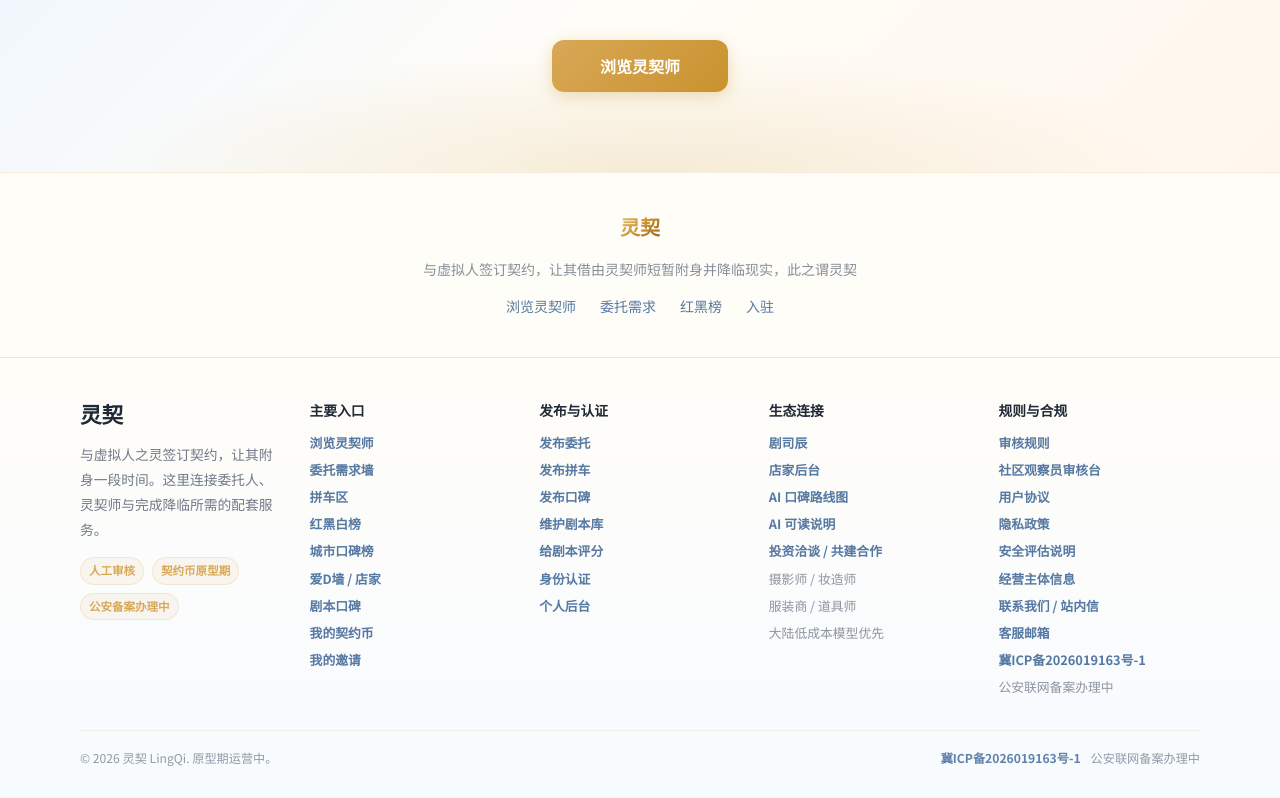
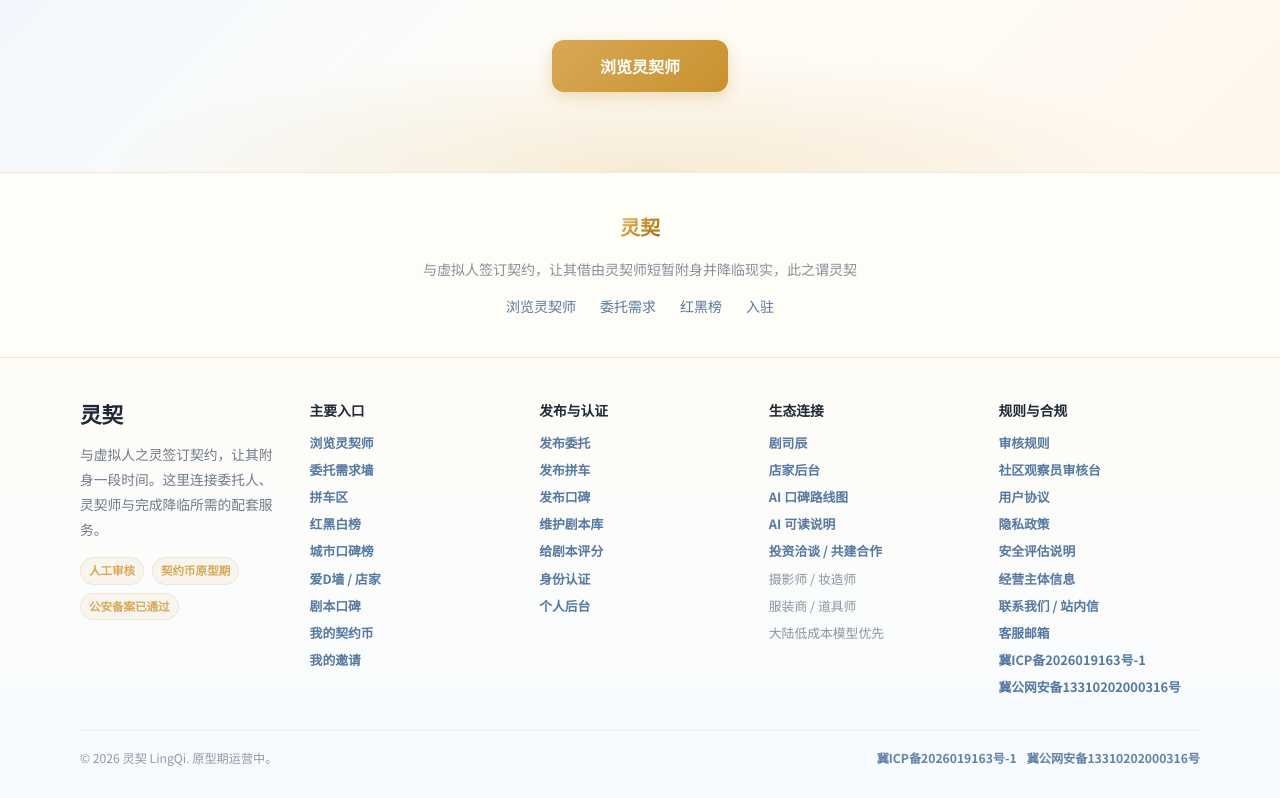
Before and after one commit to ToTheDeepSpace/LingQi, a React (Vite) app: page / in a window 1280 px wide. Shown: the part 4037-4835 px from the top of the page. Built offline with nearby package versions, Linux system fonts and the light colour scheme.

Commit message:
chore: publish public security备案 record

```diff
--- a/src/App.tsx
+++ b/src/App.tsx
@@ -39,6 +39,8 @@ const BusinessLicense = lazy(() => pageLoaders.legal().then(module => ({ default
 
 const CONTACT_EMAIL = 'basara-twenty@foxmail.com';
 const ICP_RECORD_NO = '冀ICP备2026019163号-1';
+const MPS_RECORD_NO = '冀公网安备13310202000316号';
+const MPS_RECORD_URL = 'https://beian.mps.gov.cn/#/query/webSearch?code=13310202000316';
 
 function AppLayout() {
   const { pathname } = useLocation();
@@ -131,7 +133,7 @@ function SiteFooter() {
             <div style={{ display: 'flex', gap: 8, flexWrap: 'wrap', marginTop: 16 }}>
               <FooterBadge>人工审核</FooterBadge>
               <FooterBadge>契约币原型期</FooterBadge>
-              <FooterBadge>公安备案办理中</FooterBadge>
+              <FooterBadge>公安备案已通过</FooterBadge>
             </div>
           </div>
           <FooterColumn title="主要入口">
@@ -174,14 +176,14 @@ function SiteFooter() {
             <FooterLink to="/contact">联系我们 / 站内信</FooterLink>
             <FooterExternal href={`mailto:${CONTACT_EMAIL}`}>客服邮箱</FooterExternal>
             <FooterExternal href="https://beian.miit.gov.cn/">{ICP_RECORD_NO}</FooterExternal>
-            <FooterText>公安联网备案办理中</FooterText>
+            <FooterExternal href={MPS_RECORD_URL}>{MPS_RECORD_NO}</FooterExternal>
           </FooterColumn>
         </div>
         <div style={{ display: 'flex', justifyContent: 'space-between', gap: 16, flexWrap: 'wrap', marginTop: 34, paddingTop: 18, borderTop: '1px solid rgba(201,146,46,0.14)', fontSize: '0.76rem', color: 'rgba(71,85,105,0.58)' }}>
           <span>© {new Date().getFullYear()} 灵契 LingQi. 原型期运营中。</span>
           <span style={{ display: 'inline-flex', gap: 10, flexWrap: 'wrap', alignItems: 'center' }}>
             <a href="https://beian.miit.gov.cn/" target="_blank" rel="noopener noreferrer" style={{ color: 'rgba(39,83,137,0.72)', textDecoration: 'none', fontWeight: 700 }}>{ICP_RECORD_NO}</a>
-            <span>公安联网备案办理中</span>
+            <a href={MPS_RECORD_URL} target="_blank" rel="noopener noreferrer" style={{ color: 'rgba(39,83,137,0.72)', textDecoration: 'none', fontWeight: 700 }}>{MPS_RECORD_NO}</a>
           </span>
         </div>
       </div>
--- a/src/pages/Legal.tsx
+++ b/src/pages/Legal.tsx
@@ -8,6 +8,8 @@ const TEXT = '#1f2937';
 const MUTED = 'rgba(71,85,105,0.76)';
 const CONTACT_EMAIL = 'basara-twenty@foxmail.com';
 const ICP_RECORD_NO = '冀ICP备2026019163号-1';
+const MPS_RECORD_NO = '冀公网安备13310202000316号';
+const MPS_RECORD_URL = 'https://beian.mps.gov.cn/#/query/webSearch?code=13310202000316';
 const BUSINESS_LICENSE_IMAGE = '/legal/business-license-huilan.jpg';
 
 const sectionStyle: React.CSSProperties = {
@@ -80,7 +82,7 @@ function List({ items }: { items: string[] }) {
   );
 }
 
-function InfoRows({ rows }: { rows: Array<[string, string]> }) {
+function InfoRows({ rows }: { rows: Array<[string, React.ReactNode]> }) {
   return (
     <div style={{ display: 'grid', gap: 10 }}>
       {rows.map(([label, value]) => (
@@ -100,6 +102,10 @@ function InfoRows({ rows }: { rows: Array<[string, string]> }) {
   );
 }
 
+function MpsRecordLink() {
+  return <a href={MPS_RECORD_URL} target="_blank" rel="noreferrer" style={linkStyle}>{MPS_RECORD_NO}</a>;
+}
+
 export function BusinessLicense() {
   return (
     <LegalLayout
@@ -115,6 +121,7 @@ export function BusinessLicense() {
           ['注册地址', '河北雄安新区容城县容城镇奥威路130号3幢1-076（自主申报）'],
           ['网站域名', 'lingqi.jusichen.com'],
           ['ICP备案号', ICP_RECORD_NO],
+          ['公安联网备案', <MpsRecordLink />],
           ['客服邮箱', CONTACT_EMAIL],
         ]} />
       </Section>
@@ -141,7 +148,7 @@ export function BusinessLicense() {
           '营业执照图片仅用于经营主体公示。用户可结合国家企业信用信息公示系统等公开渠道自行核验主体登记信息。',
           '如需申请发票、处理充值异常、投诉举报、隐私请求或审核申诉，可使用站内信或客服邮箱联系平台。',
         ]} />
-        <p style={pStyle}>联系方式：<Link to="/contact" style={linkStyle}>站内信</Link> / <a href={`mailto:${CONTACT_EMAIL}`} style={linkStyle}>{CONTACT_EMAIL}</a>。ICP备案号：<a href="https://beian.miit.gov.cn/" target="_blank" rel="noopener noreferrer" style={linkStyle}>{ICP_RECORD_NO}</a>；公安联网备案号办理完成后会继续补充公示。</p>
+        <p style={pStyle}>联系方式：<Link to="/contact" style={linkStyle}>站内信</Link> / <a href={`mailto:${CONTACT_EMAIL}`} style={linkStyle}>{CONTACT_EMAIL}</a>。ICP备案号：<a href="https://beian.miit.gov.cn/" target="_blank" rel="noopener noreferrer" style={linkStyle}>{ICP_RECORD_NO}</a>；公安联网备案号：<MpsRecordLink />。</p>
       </Section>
     </LegalLayout>
   );
@@ -197,7 +204,7 @@ export function SecurityAssessment() {
           '公开内容旁会尽量提供举报入口；恶意举报同样会留下记录。',
           '相关方可以先发布评论，再提交相关方认证材料申请置顶回应。',
           '用户对审核、下架、账号限制或公开评价有异议时，可以补充材料并通过站内方式向管理员申诉。',
-          `用户可以通过站内信或对外联系邮箱 ${CONTACT_EMAIL} 联系平台。ICP备案号：${ICP_RECORD_NO}；公安联网备案号当前办理中，完成后会继续补充公示。`,
+          `用户可以通过站内信或对外联系邮箱 ${CONTACT_EMAIL} 联系平台。ICP备案号：${ICP_RECORD_NO}；公安联网备案号：${MPS_RECORD_NO}。`,
         ]} />
       </Section>
 
@@ -206,7 +213,7 @@ export function SecurityAssessment() {
           '平台会根据主管机关、公安机关、网信部门或司法机关依法提出的要求，提供必要的数据查询、日志留存和处置协助。',
           '当前已具备站内举报、人工审核、违规内容下架、账号限制、安全日志、防篡改审计链和高风险举报临时折叠能力。',
           '管理员可在后台查看待审核内容、举报、安全日志和认证材料，并对内容执行通过、驳回、下架、限制账号、回复申诉等处理。',
-          '后续整改方向包括敏感词/图片自动预审、多人复核、举报导出、日志筛选导出、公安联网备案号补充公示和更细的应急预案演练记录。',
+          '后续整改方向包括敏感词/图片自动预审、多人复核、举报导出、日志筛选导出和更细的应急预案演练记录。',
         ]} />
       </Section>
     </LegalLayout>
@@ -369,7 +376,7 @@ export function PrivacyPolicy() {
       </Section>
 
       <Section title="十、联系与反馈">
-        <p style={pStyle}>当前原型期的隐私、审核、申诉和删除请求，先通过站内管理员人工处理，也可以使用 <Link to="/contact" style={linkStyle}>站内信</Link> 或发送邮件至 <a href={`mailto:${CONTACT_EMAIL}`} style={linkStyle}>{CONTACT_EMAIL}</a>。经营主体信息见 <Link to="/business-license" style={linkStyle}>经营主体信息</Link>。ICP备案号：<a href="https://beian.miit.gov.cn/" target="_blank" rel="noopener noreferrer" style={linkStyle}>{ICP_RECORD_NO}</a>；公安联网备案号办理完成后会继续补充公示。</p>
+        <p style={pStyle}>当前原型期的隐私、审核、申诉和删除请求，先通过站内管理员人工处理，也可以使用 <Link to="/contact" style={linkStyle}>站内信</Link> 或发送邮件至 <a href={`mailto:${CONTACT_EMAIL}`} style={linkStyle}>{CONTACT_EMAIL}</a>。经营主体信息见 <Link to="/business-license" style={linkStyle}>经营主体信息</Link>。ICP备案号：<a href="https://beian.miit.gov.cn/" target="_blank" rel="noopener noreferrer" style={linkStyle}>{ICP_RECORD_NO}</a>；公安联网备案号：<MpsRecordLink />。</p>
       </Section>
     </LegalLayout>
   );
@@ -509,7 +516,7 @@ export function UserAgreement() {
       </Section>
 
       <Section title="十四、联系与备案">
-        <p style={pStyle}>如需联系客服、申请发票、提交隐私请求、投诉举报或申诉审核结果，可以使用 <Link to="/contact" style={linkStyle}>站内信</Link> 或发送邮件至 <a href={`mailto:${CONTACT_EMAIL}`} style={linkStyle}>{CONTACT_EMAIL}</a>。经营主体信息见 <Link to="/business-license" style={linkStyle}>经营主体信息</Link>。ICP备案号：<a href="https://beian.miit.gov.cn/" target="_blank" rel="noopener noreferrer" style={linkStyle}>{ICP_RECORD_NO}</a>；公安联网备案号当前办理中，完成后会继续公示。</p>
+        <p style={pStyle}>如需联系客服、申请发票、提交隐私请求、投诉举报或申诉审核结果，可以使用 <Link to="/contact" style={linkStyle}>站内信</Link> 或发送邮件至 <a href={`mailto:${CONTACT_EMAIL}`} style={linkStyle}>{CONTACT_EMAIL}</a>。经营主体信息见 <Link to="/business-license" style={linkStyle}>经营主体信息</Link>。ICP备案号：<a href="https://beian.miit.gov.cn/" target="_blank" rel="noopener noreferrer" style={linkStyle}>{ICP_RECORD_NO}</a>；公安联网备案号：<MpsRecordLink />。</p>
       </Section>
     </LegalLayout>
   );
```
